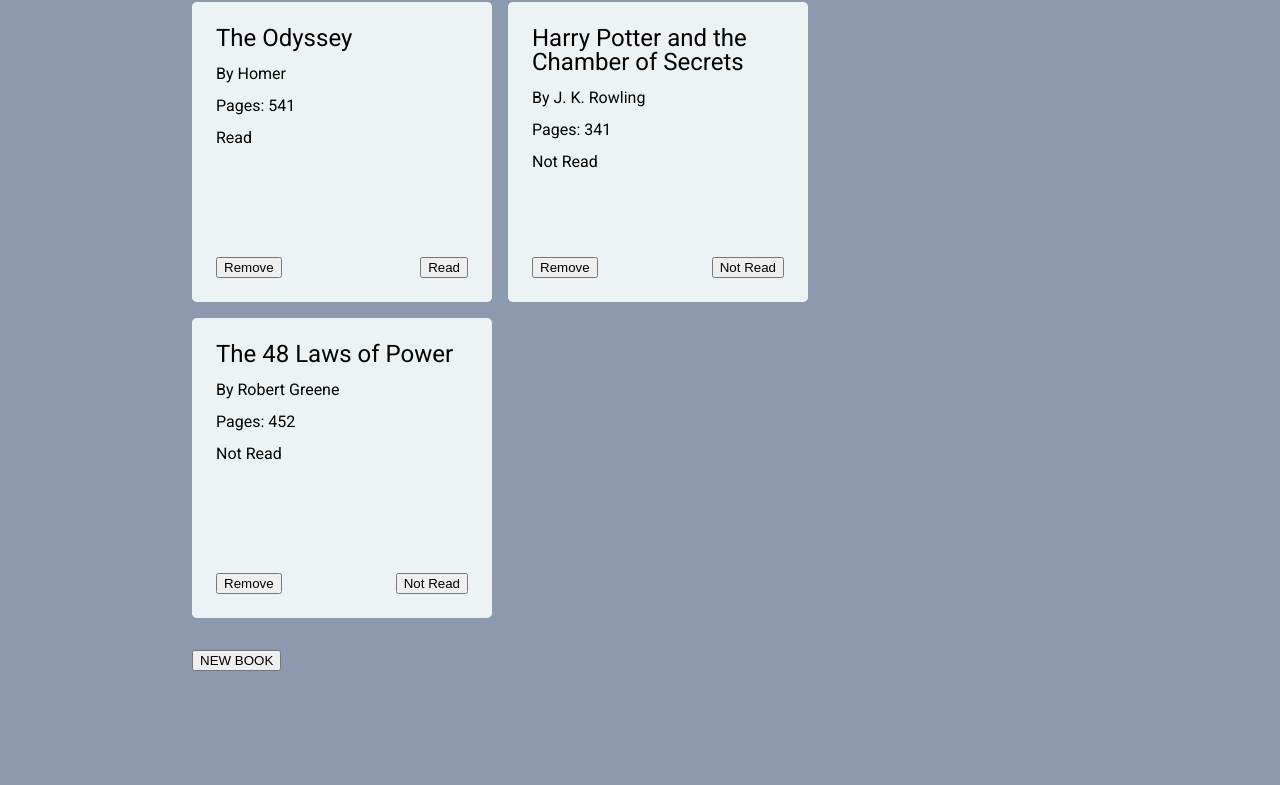
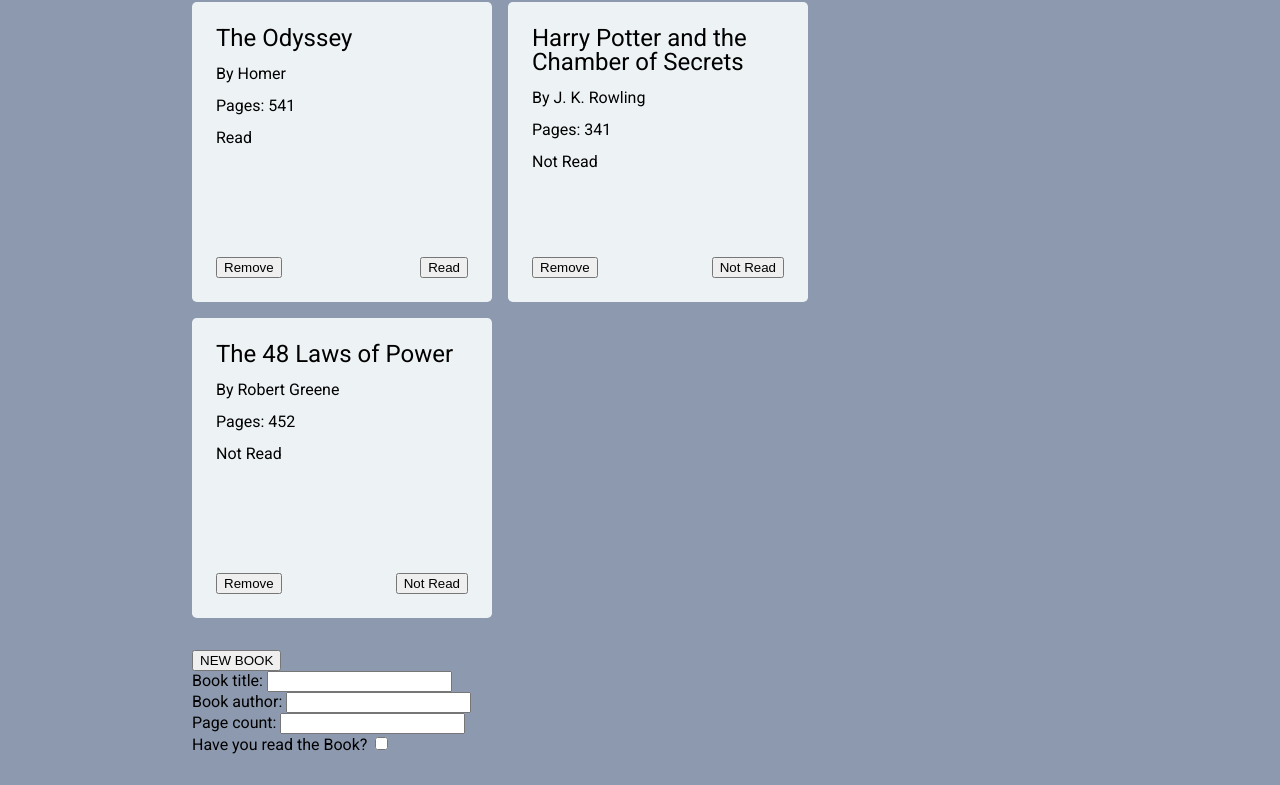
Before and after one commit to MahmoudTalass/library, a plain HTML site: page index.html in a window 1280 px wide. Shown: the part 248-1033 px from the top of the page. Before the commit the page ends 951 px from the top, so only its background shows below. Drawn offline with Linux system fonts and the light colour scheme.

Commit message:
Create the modal that will show the add book from

```diff
--- a/index.html
+++ b/index.html
@@ -25,7 +25,28 @@
          </article>
          <article>
             <button type="button">NEW BOOK</button>
-            <form action=""></form>
+            <div class="form-modal">
+               <form class="add-book-form">
+                  <section>
+                     <p>
+                        <label for="title-input">Book title:</label>
+                        <input type="text" id="title-input" />
+                     </p>
+                     <p>
+                        <label for="author-input">Book author:</label>
+                        <input type="text" id="author-input" />
+                     </p>
+                     <p>
+                        <label for="page-input">Page count:</label>
+                        <input type="tel" id="page-input"/>
+                     </p>
+                     <p>
+                        <label for="read-status">Have you read the Book?</label>
+                        <input type="checkbox" name="read-status" id="read-status">
+                     </p>
+                  </section>
+               </form>
+            </div>
          </article>
       </main>
       <script src="script.js"></script>
```
